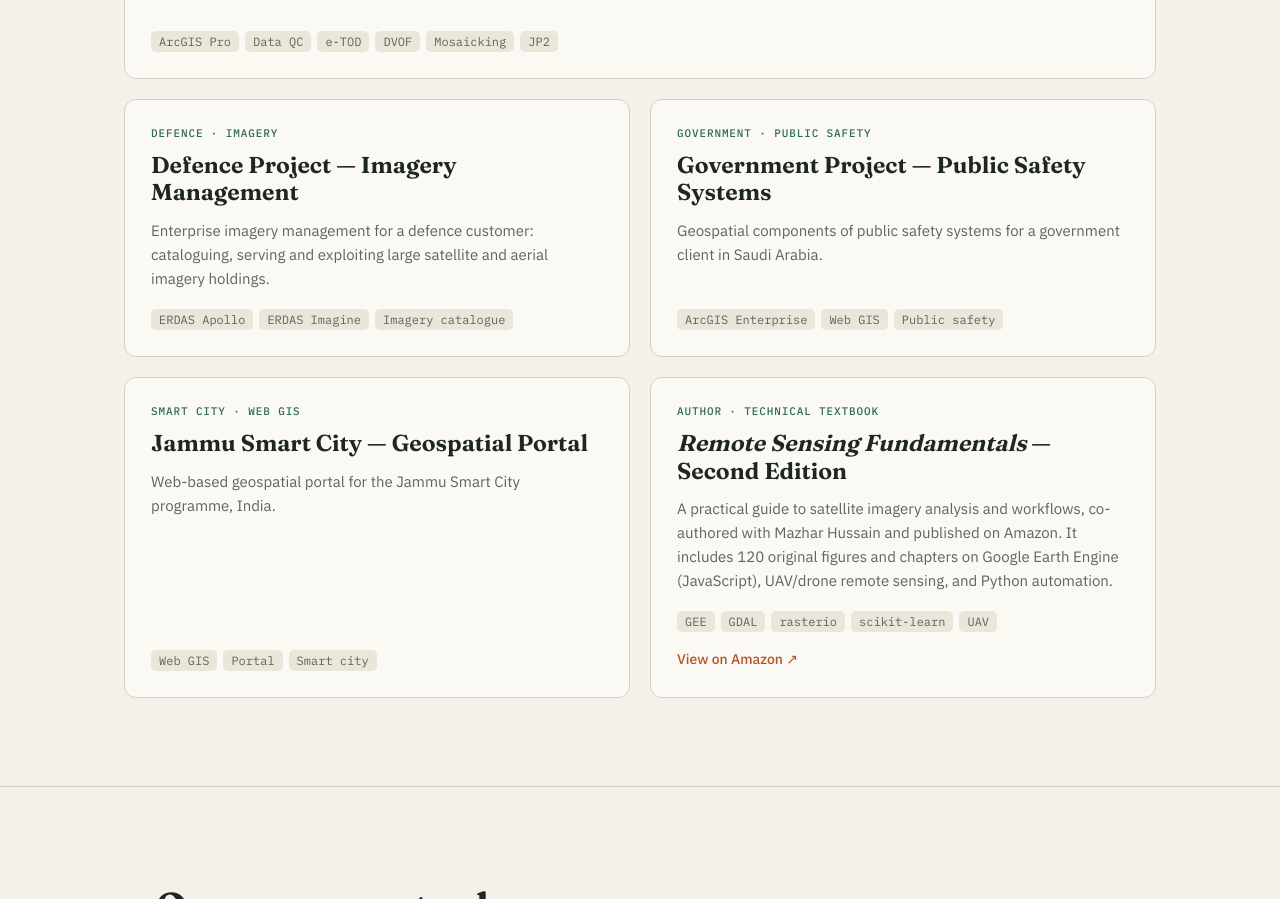
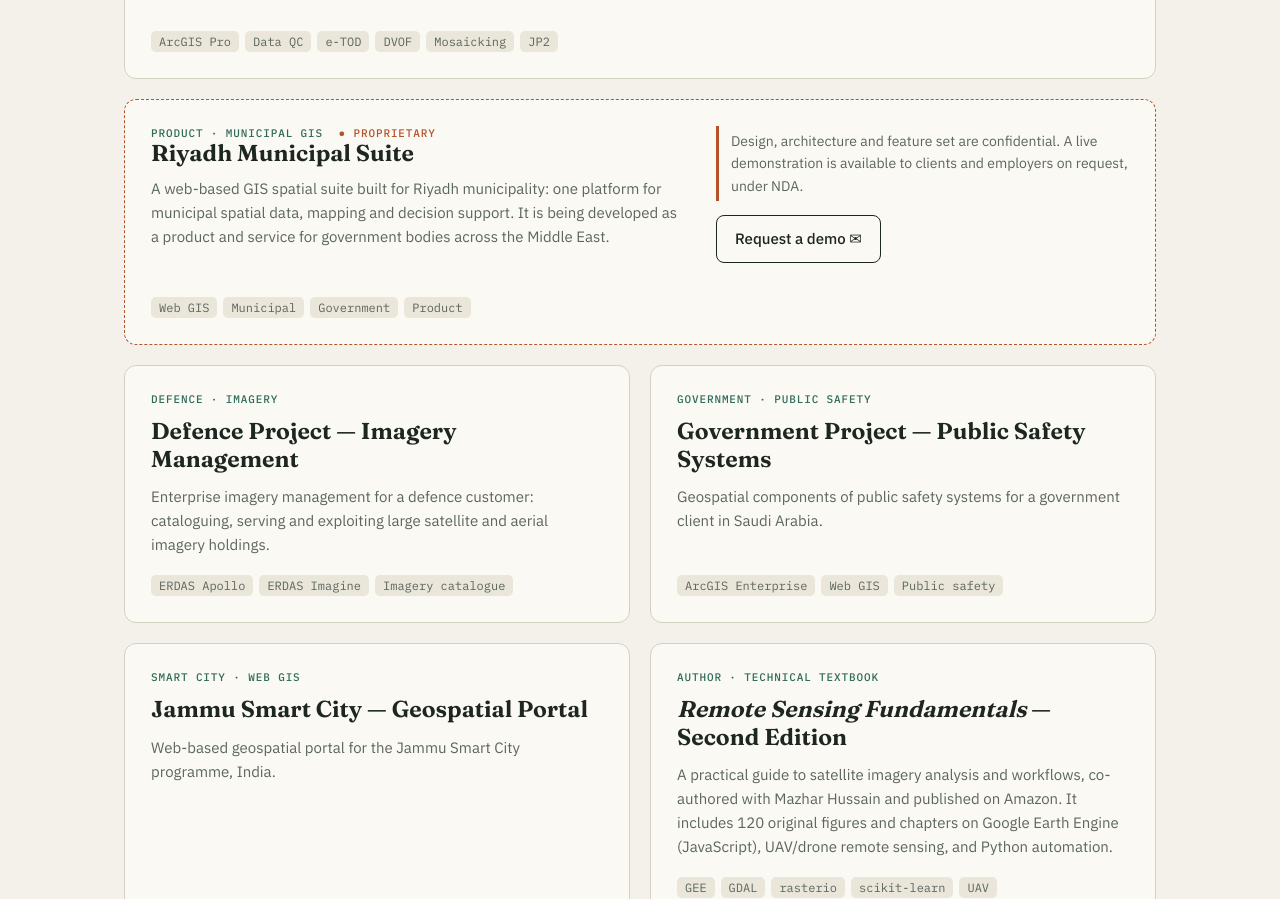
Before and after one commit to kashifrazi338/kashifrazi338.github.io, a plain HTML site: page index.html in a window 1280 px wide. Shown: the part 1198-2097 px from the top of the page. Drawn offline with Linux system fonts and the light colour scheme.

Commit message:
Add Riyadh Municipal Suite summary (proprietary, demo on request)
Co-Authored-By: Claude Opus 5.5 <noreply@anthropic.com>
Claude-Session: https://claude.ai/code/session_01Ee9PtAUxWdGH5PBFrQX3UV

```diff
--- a/index.html
+++ b/index.html
@@ -99,6 +99,10 @@ h2{font-family:"Fraunces",serif;font-weight:650;font-size:clamp(28px,4vw,40px);l
 .book h4{font-family:"Fraunces",serif;font-size:18px;line-height:1.2;color:var(--ink)}
 .book p{font-size:13px;color:var(--muted);line-height:1.45}
 
+.card.private{border-style:dashed;border-color:var(--accent)}
+.lock{color:var(--accent);margin-left:8px}
+.card .note{font-size:14px;color:var(--muted);border-left:3px solid var(--accent);padding:4px 0 4px 12px}
+
 /* skills */
 .skills{display:grid;grid-template-columns:repeat(3,1fr);gap:20px}
 .skill h4{font-size:15px;font-weight:600;margin-bottom:12px;display:flex;align-items:center;gap:8px}
@@ -198,6 +202,19 @@ footer{padding:28px 0 40px;font:12px "IBM Plex Mono",monospace;color:var(--muted
           <li>Lead trainer for a team mosaicking and edge-matching 634 multi-sensor tiles (Pléiades, GeoEye, WorldView) in ArcGIS Pro, final output as JPEG 2000</li>
         </ul>
         <div class="tags" style="grid-column:1/-1"><span class="tag">ArcGIS Pro</span><span class="tag">Data QC</span><span class="tag">e-TOD</span><span class="tag">DVOF</span><span class="tag">Mosaicking</span><span class="tag">JP2</span></div>
+      </article>
+
+      <article class="card feature private">
+        <div>
+          <div class="kind">Product · Municipal GIS <span class="lock">● Proprietary</span></div>
+          <h3>Riyadh Municipal Suite</h3>
+          <p style="margin-top:10px">A web-based GIS spatial suite built for Riyadh municipality: one platform for municipal spatial data, mapping and decision support. It is being developed as a product and service for government bodies across the Middle East.</p>
+        </div>
+        <div>
+          <p class="note">Design, architecture and feature set are confidential. A live demonstration is available to clients and employers on request, under NDA.</p>
+          <a class="btn" style="margin-top:14px" href="mailto:cartosat.kashif@gmail.com?subject=Riyadh%20Municipal%20Suite%20%E2%80%94%20demo%20request">Request a demo ✉</a>
+        </div>
+        <div class="tags" style="grid-column:1/-1"><span class="tag">Web GIS</span><span class="tag">Municipal</span><span class="tag">Government</span><span class="tag">Product</span></div>
       </article>
 
       <article class="card">
```
